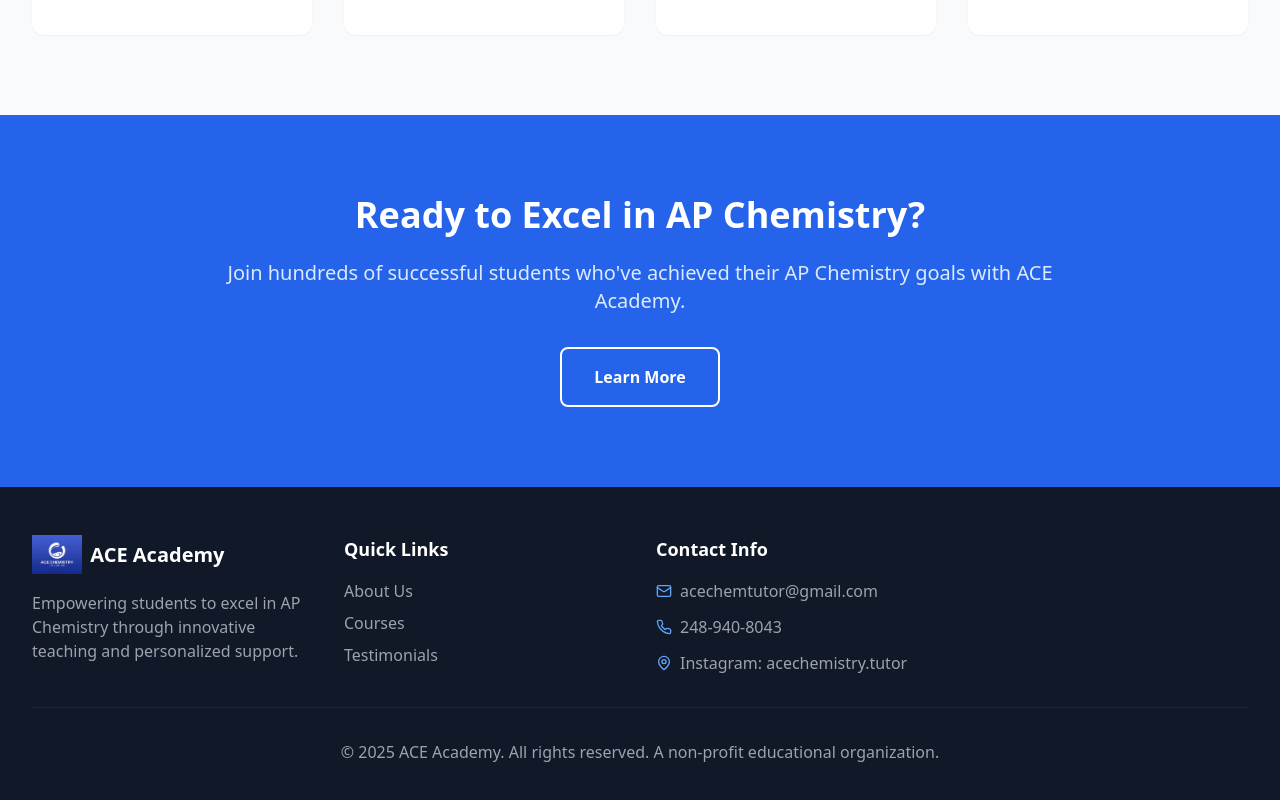
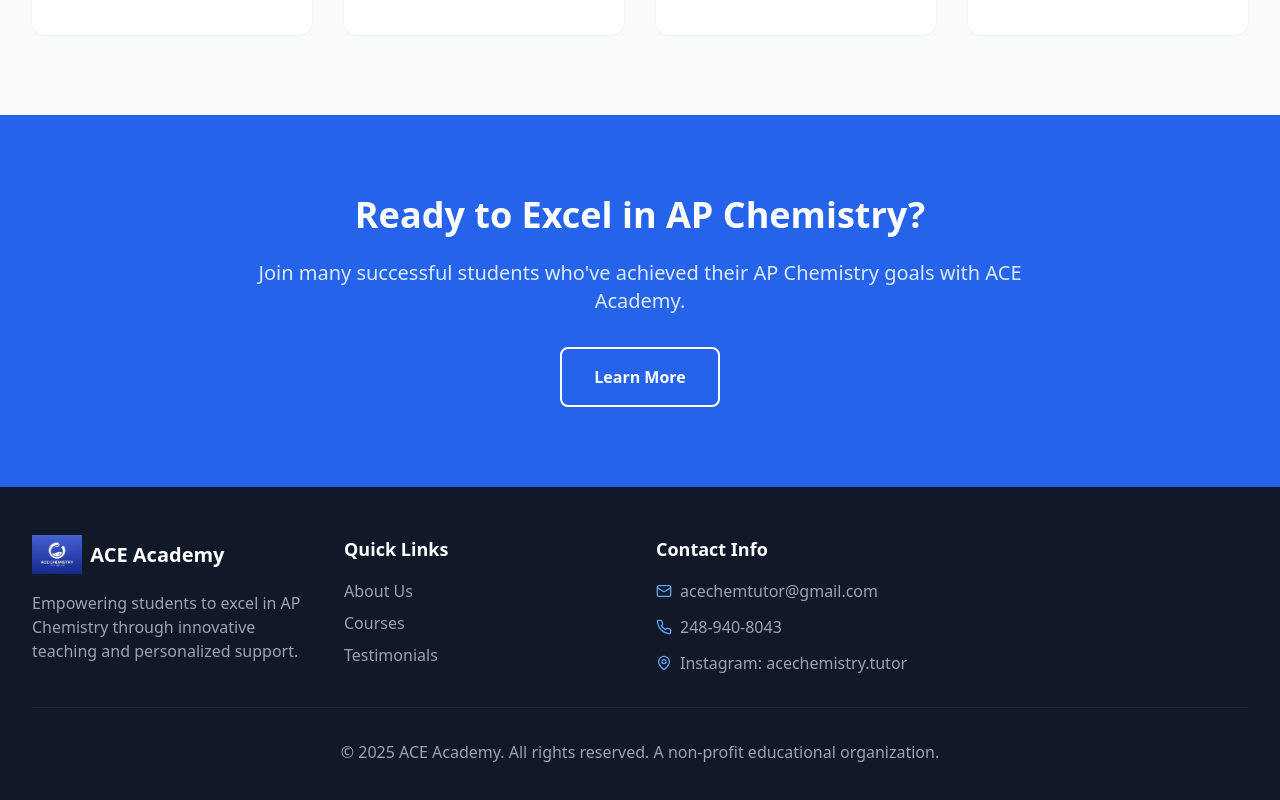
Before and after one commit to PaulLei/ace, a React (Vite) app: page / in a window 1280 px wide. Shown: the part 1115-1915 px from the top of the page. Built offline with nearby package versions, Linux system fonts and the light colour scheme.

Commit message:
Update Home.tsx

```diff
--- a/src/pages/Home.tsx
+++ b/src/pages/Home.tsx
@@ -109,7 +109,7 @@ const Home = () => {
             Ready to Excel in AP Chemistry?
           </h2>
           <p className="text-xl text-blue-100 mb-8">
-            Join hundreds of successful students who've achieved their AP Chemistry goals with ACE Academy.
+            Join many successful students who've achieved their AP Chemistry goals with ACE Academy.
           </p>
           <div className="flex flex-col sm:flex-row gap-4 justify-center">
             <Link
```
